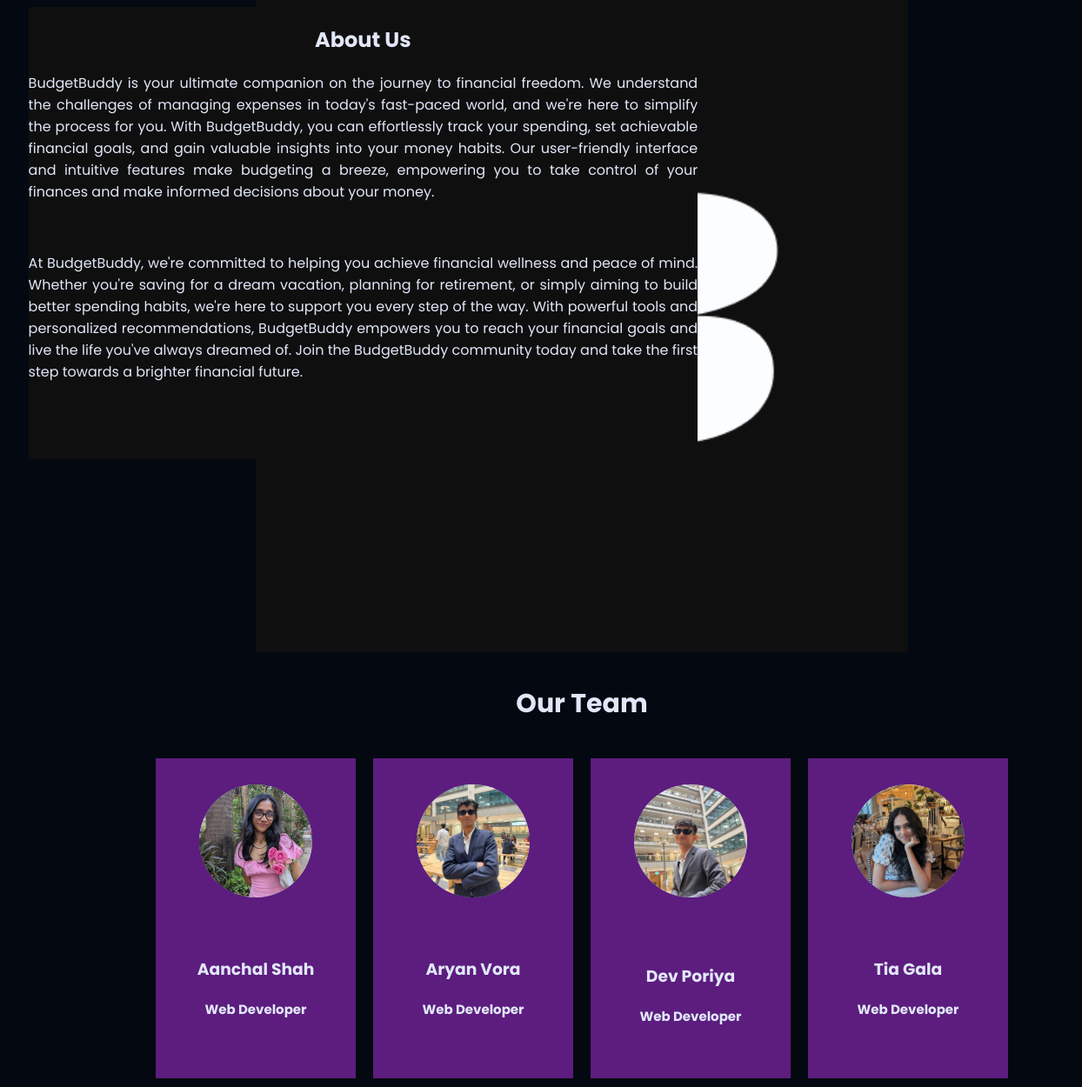
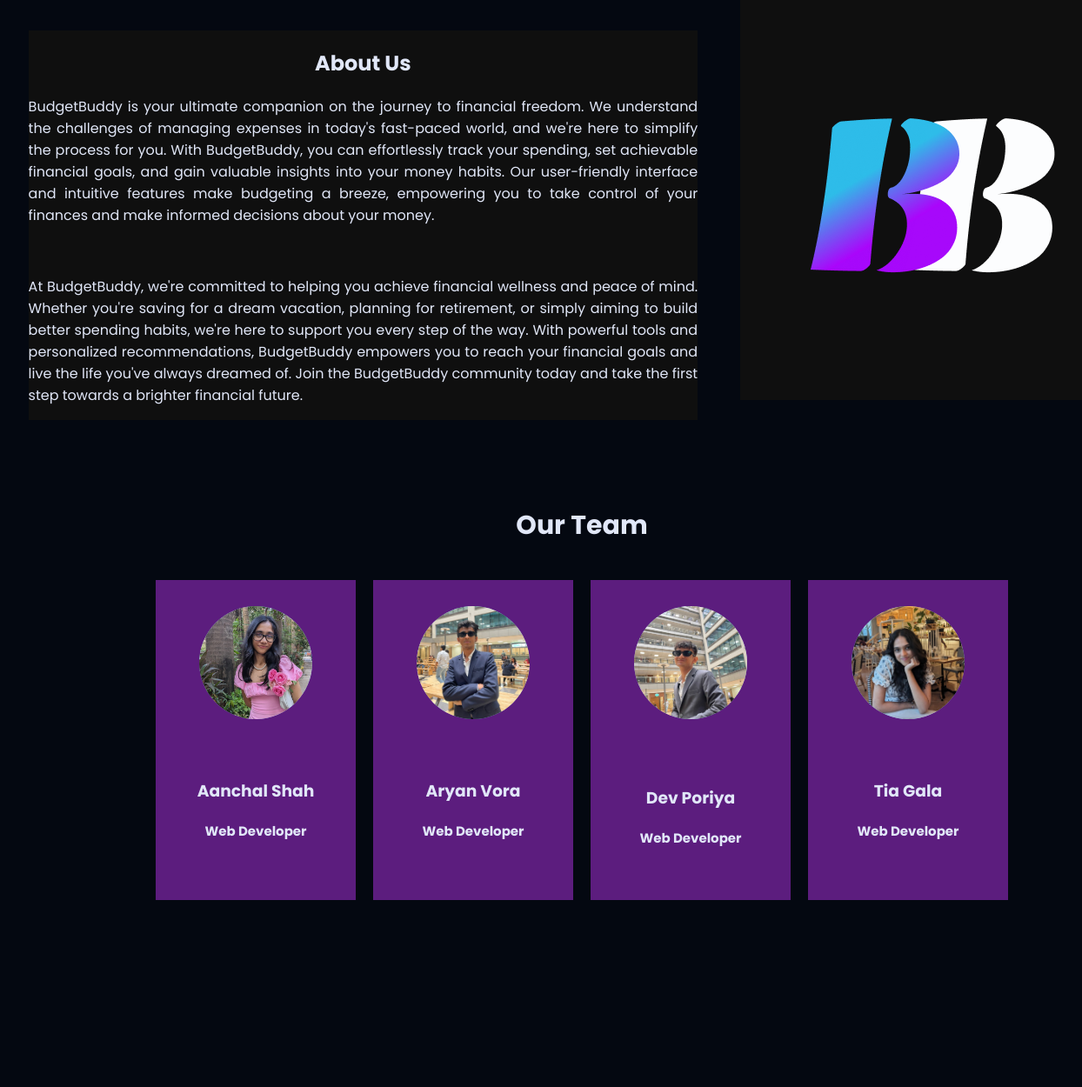
Before and after one commit to aanchal1810/Budget-Buddy, a Flask app: page /aboutus/1 in a window 1480 px wide. Shown: the part 112-1362 px from the top of the page at 87% size, without its empty margins (71-1315 px from the left). After the commit the page ends 1147 px from the top, so only its background shows below. Run offline with Flask 3, Linux system fonts and the light colour scheme.

Commit message:
Update about.css

```diff
--- a/static/about.css
+++ b/static/about.css
@@ -15,10 +15,9 @@ body {
 	font-family: "Poppins", sans-serif;
 	font-weight: 400;
 	font-style: normal;
-	display: flex;
-	flex-direction: row;
+
 	/* text-align: center; */
-	justify-content: center;
+
 }
 
 .row {
@@ -44,13 +43,14 @@ body {
 }
 
 .info {
-    background-color:#0f0f0f;
+	background-color:#0f0f0f;
     height:65%;
     width:52%;
-    top:15%;
     left:7%;
     text-align:justify;
-    position: absolute;
+    position: relative;
+	display: inline-block;
+
 }
 
 .our {
@@ -105,11 +105,17 @@ body {
 	left: 0;
 	z-index: -1;
 }
+.logo{
+	display: inline-block;
+	height: 700px;
+	width: 550px;
+	margin-left: 10%;
 
-#logo1{
-	height: 750px;
-	width: 750px;
+
+
+
 }
+
 
 .our-team .picture img {
 	width: 100%;
@@ -164,7 +170,7 @@ body {
 	background-color: #f7f5ec;
 }
 .container1{
-	margin-top: 2%;
+	margin-top: -10%;
 	width: 100%;
 }
 
```
